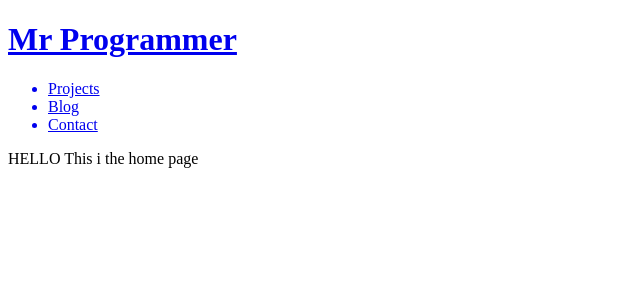
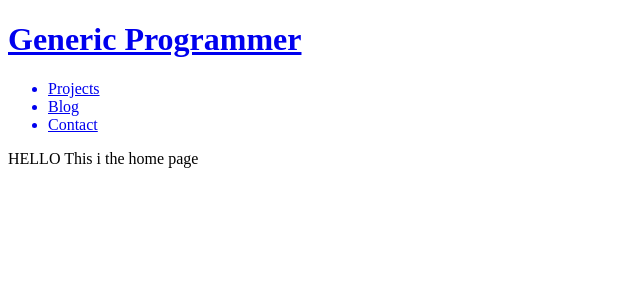
Before and after one commit to TomGrayston/GenericPortfolio, a React (Create React App) app in the folder portfolio/: page / in a window 1280 px wide. Shown: the top 300 px of the page, without its empty margins (0-640 px from the left). Built offline with nearby package versions, Linux system fonts and the light colour scheme.

Commit message:
split out logo

```diff
--- a/portfolio/src/component/Navbar.tsx
+++ b/portfolio/src/component/Navbar.tsx
@@ -1,11 +1,24 @@
 import { Link, Outlet } from "react-router-dom";
+
+import Logo from "./Navbar/Logo";
+import PageLinks from "./Navbar/PageLinks";
+
+const pages: string[] = [
+    'Projects',
+    'Blog',
+    'Contact'
+]
+
+const pagesURLs: string[] = [
+    '/projects',
+    '/blog',
+    '/contact'
+]
 
 function Navbar() {
     return (
         <div className="navbar">
-            <Link to="/">
-                <h1 className="logo">Mr Programmer</h1>
-            </Link>
+            <Logo displayText="Generic Programmer"/>
             <nav className="navbar-links">
                 <ul>
                     <Link to="/projects"><li className="link"><a>Projects</a></li></Link>
--- /dev/null
+++ b/portfolio/src/component/Navbar/Logo.tsx
@@ -0,0 +1,15 @@
+import { Link } from "react-router-dom";
+
+interface LogoProps{
+    displayText: string
+}
+
+export default function Logo({displayText}: LogoProps) {
+    return(
+        <Link to="/">
+            <h1 className="logo">
+                {displayText}
+            </h1>
+        </Link>
+    );
+}
```
